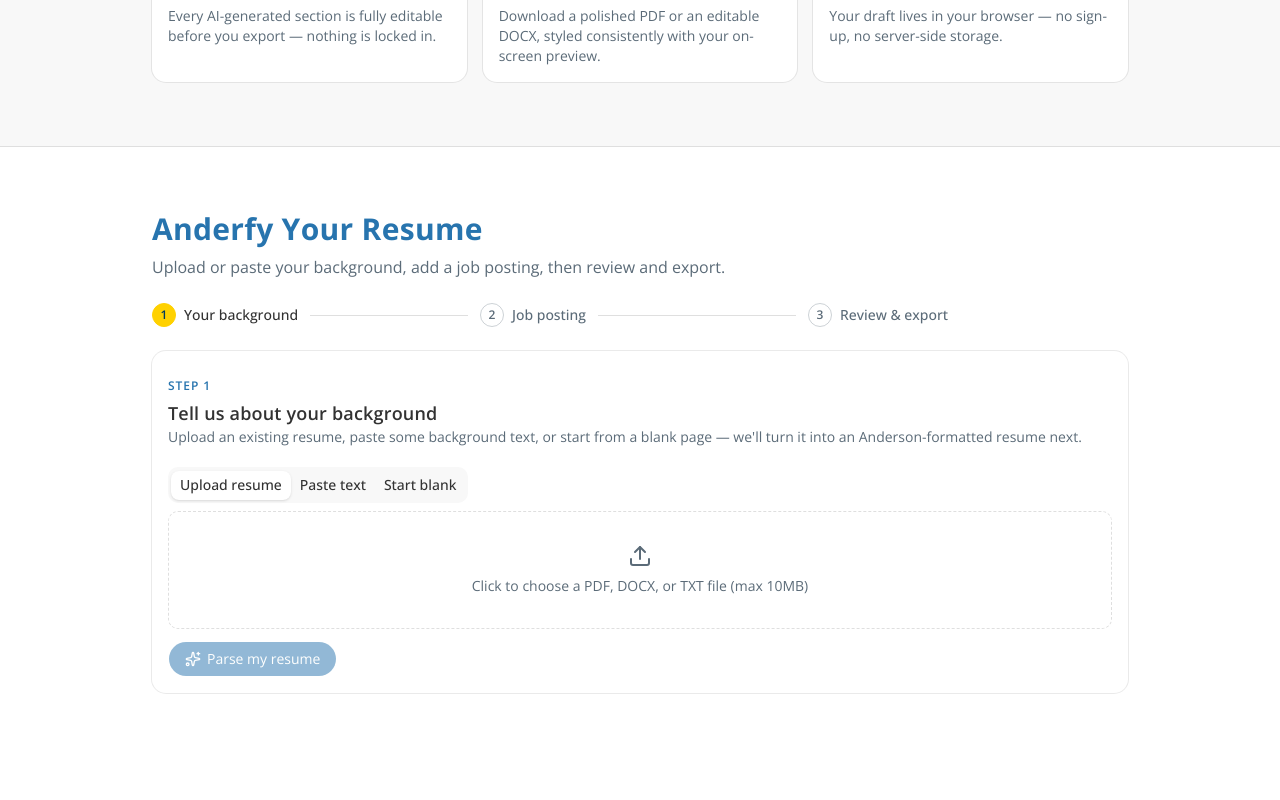
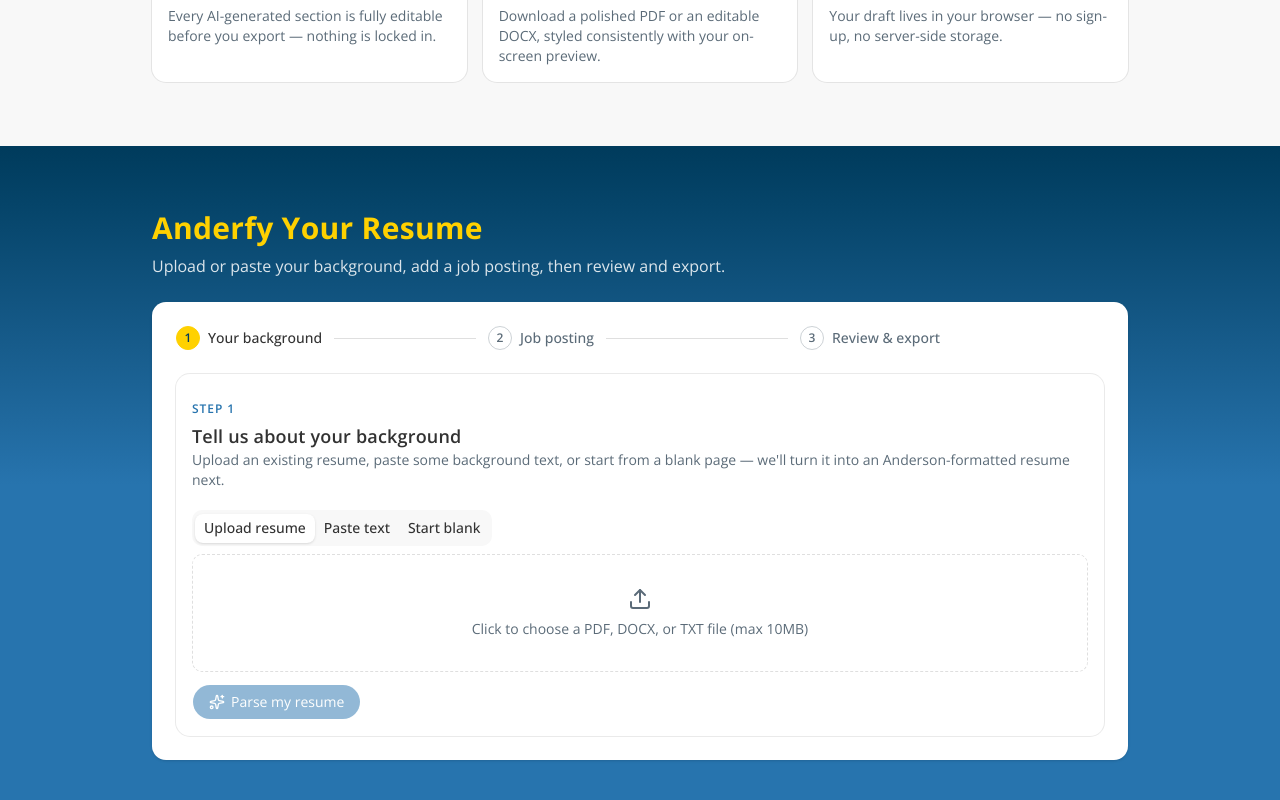
Before and after one commit to rmanvelian/anderfy, a Next.js app: page / in a window 1280 px wide. Shown: the part 845-1645 px from the top of the page. Before the commit the page ends 1602 px from the top, so only its background shows below. Built offline with nearby package versions, Linux system fonts and the light colour scheme; what @react-pdf/renderer would draw is missing.

Commit message:
Style build section with hero blues and a white wizard panel
Gold title on the blue outer shell, white supporting copy, and keep
the step wizard on a white inner surface.

Co-authored-by: Ronan Manvelian <rmanvelian@users.noreply.github.com>

```diff
--- a/app/page.tsx
+++ b/app/page.tsx
@@ -87,16 +87,18 @@ export default function Home() {
       <section
         id={BUILD_SECTION_ID}
         aria-label="Build your Anderson resume"
-        className="scroll-mt-6 border-t bg-background"
+        className="scroll-mt-6 bg-gradient-to-b from-ucla-darkest-blue via-ucla-blue to-ucla-blue"
       >
         <div className="mx-auto flex w-full max-w-5xl flex-col gap-6 px-4 py-16 sm:px-6">
           <div className="max-w-2xl">
-            <h2 className="text-2xl text-ucla-blue sm:text-3xl">Anderfy Your Resume</h2>
-            <p className="mt-2 text-muted-foreground">
+            <h2 className="text-2xl text-ucla-gold sm:text-3xl">Anderfy Your Resume</h2>
+            <p className="mt-2 text-white/85">
               Upload or paste your background, add a job posting, then review and export.
             </p>
           </div>
-          <BuildWizard />
+          <div className="rounded-xl bg-white p-4 text-foreground shadow-sm sm:p-6">
+            <BuildWizard />
+          </div>
         </div>
       </section>
     </div>
```
